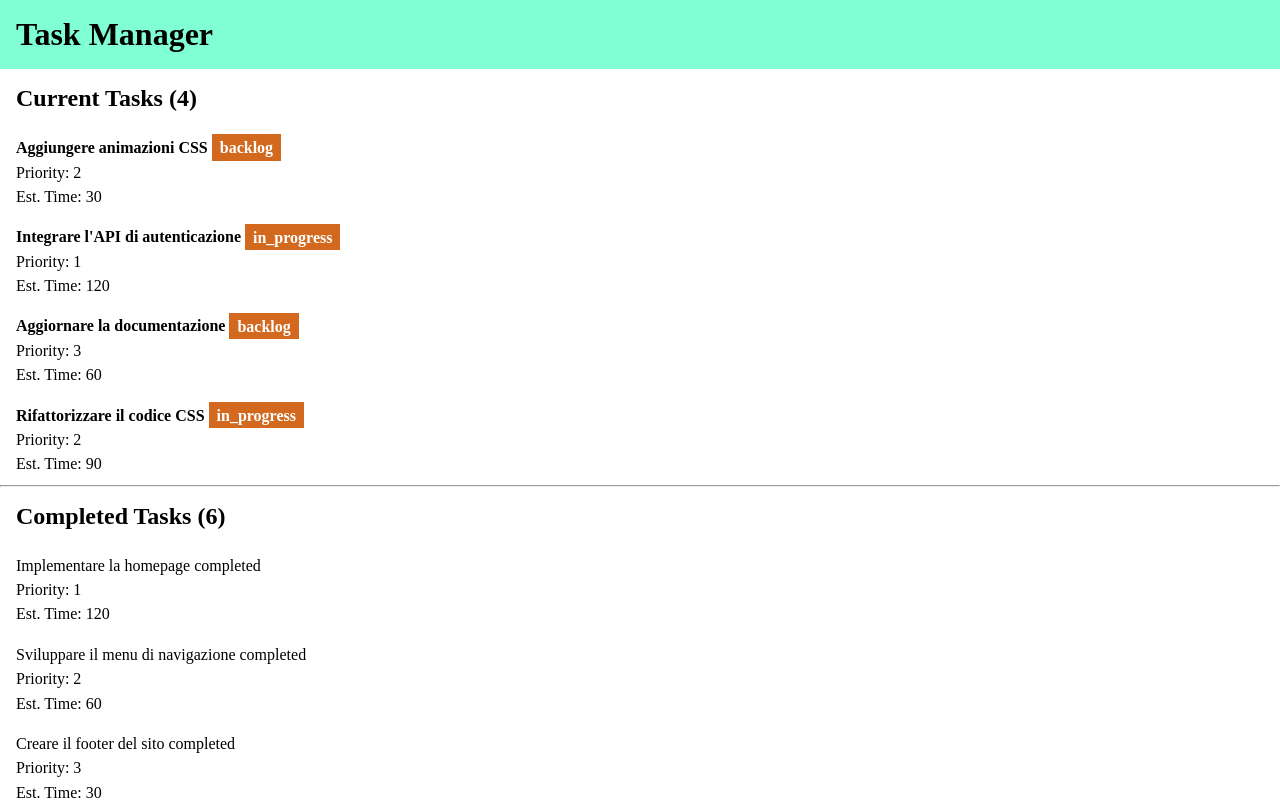
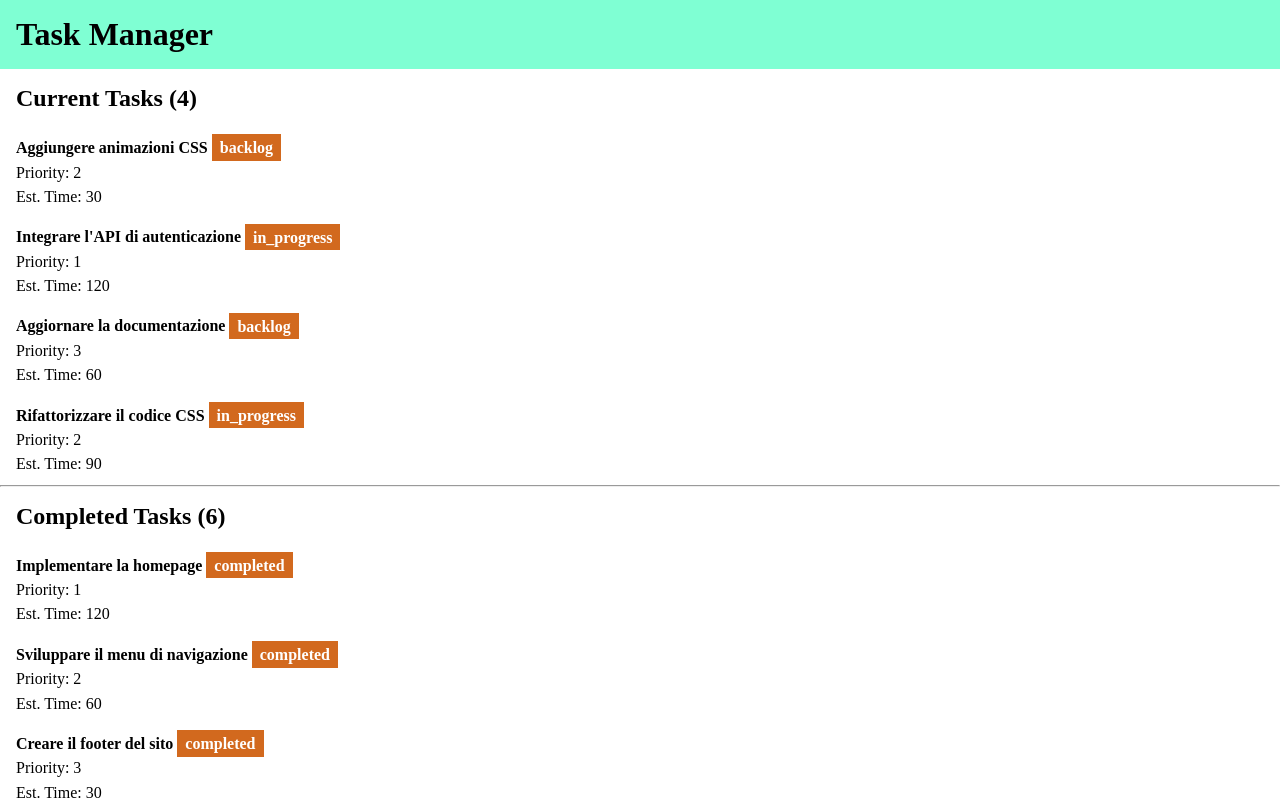
Before and after one commit to Alberto-Monaco/react-task-list, a React (Vite) app: page / in a window 1280 px wide. Shown: the top 800 px of the page. Built offline with nearby package versions, Linux system fonts and the light colour scheme.

Commit message:
add style second task and fix

```diff
--- a/src/components/AppMain.jsx
+++ b/src/components/AppMain.jsx
@@ -98,7 +98,7 @@ export default function AppMain() {
 				{completedTasks.map((task) => (
 					<li key={task.id}>
 						<p>
-							{task.title} {task.state}
+							<span className='task-title'>{task.title}</span> <span className='task-state'>{task.state}</span>
 						</p>
 						<p>Priority: {task.priority}</p>
 						<p>Est. Time: {task.estimatedTime}</p>
```
